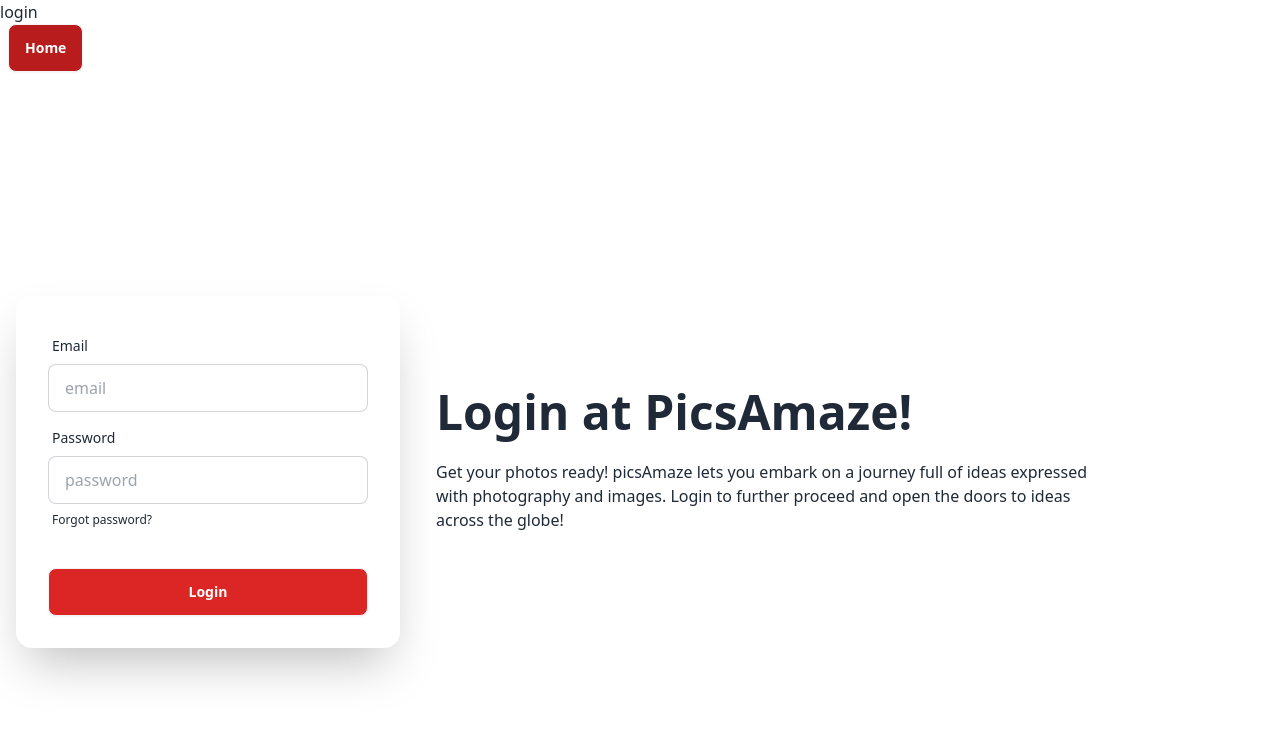
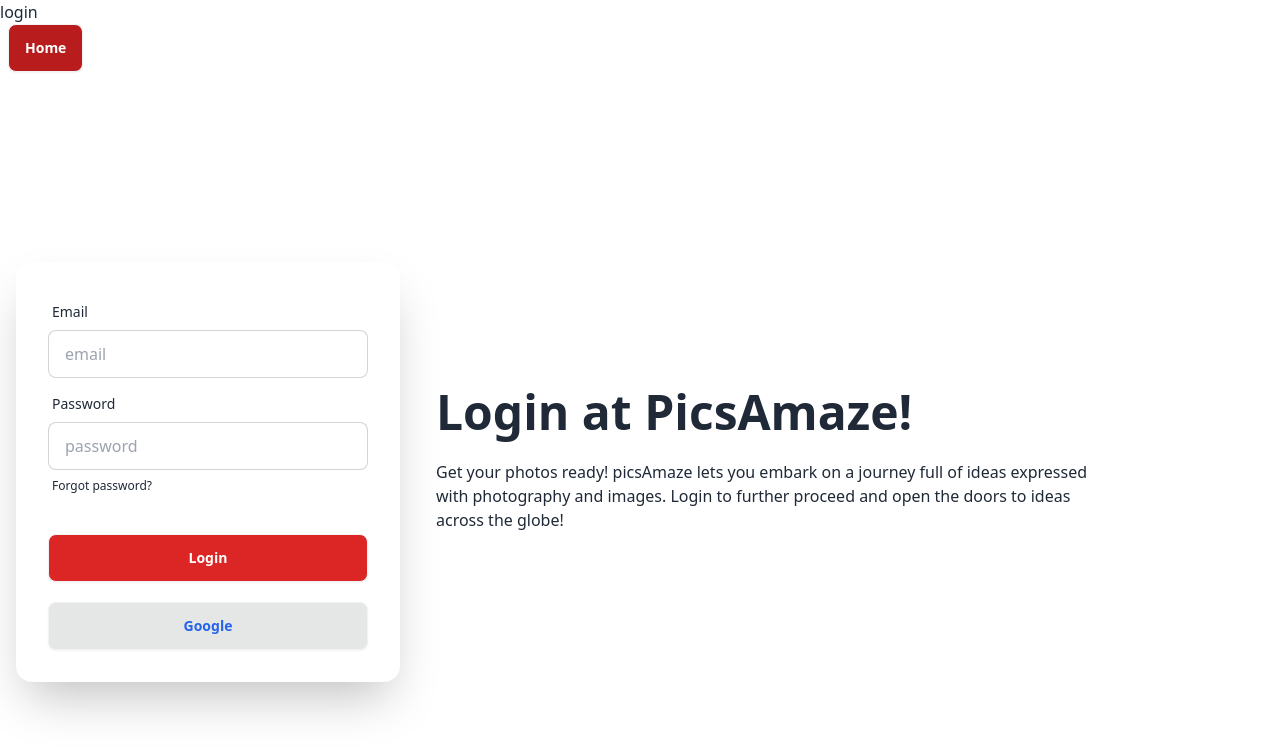
Before and after one commit to Barshonwebdev/PicsAmaze-client, a React (Vite) app: page /login in a window 1280 px wide. Shown: the top 754 px of the page. Built offline with nearby package versions, Linux system fonts and the light colour scheme.

Commit message:
google authorization button

```diff
--- a/src/routes/AuthenticationRoutes/Login.jsx
+++ b/src/routes/AuthenticationRoutes/Login.jsx
@@ -49,8 +49,9 @@ const Login = () => {
                     </a>
                   </label>
                 </div>
-                <div className="form-control mt-6">
+                <div className="form-control mt-6 gap-5">
                   <button className="btn text-white bg-red-600">Login</button>
+                  <button className="btn text-blue-600 bg-base-300">Google</button>
                 </div>
               </form>
             </div>
```
